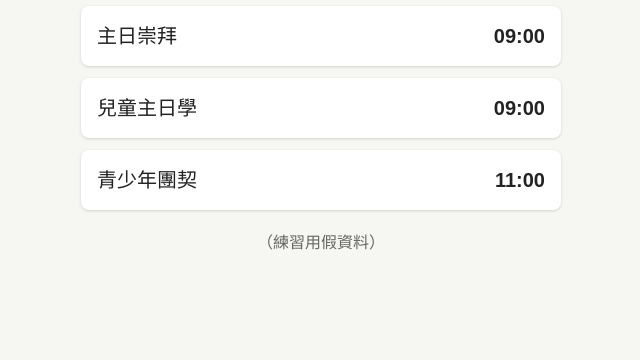
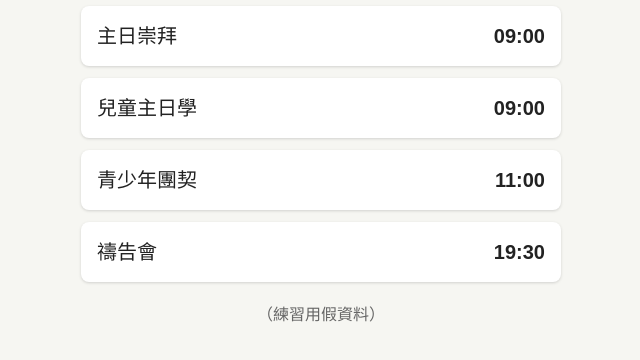
Before and after one commit to will84568035/ks26-practice, a plain HTML site: page index.html in a window 1280 px wide. Shown: the part 94-454 px from the top of the page, without its empty margins (319-959 px from the left). Drawn offline with Linux system fonts and the light colour scheme.

Commit message:
新增禱告會時間
Co-Authored-By: Claude Sonnet 5.5 <noreply@anthropic.com>

```diff
--- a/index.html
+++ b/index.html
@@ -37,6 +37,7 @@
     <li><span>主日崇拜</span><span class="time">09:00</span></li>
     <li><span>兒童主日學</span><span class="time">09:00</span></li>
     <li><span>青少年團契</span><span class="time">11:00</span></li>
+    <li><span>禱告會</span><span class="time">19:30</span></li>
   </ul>
   <p class="note">（練習用假資料）</p>
 </main>
```
